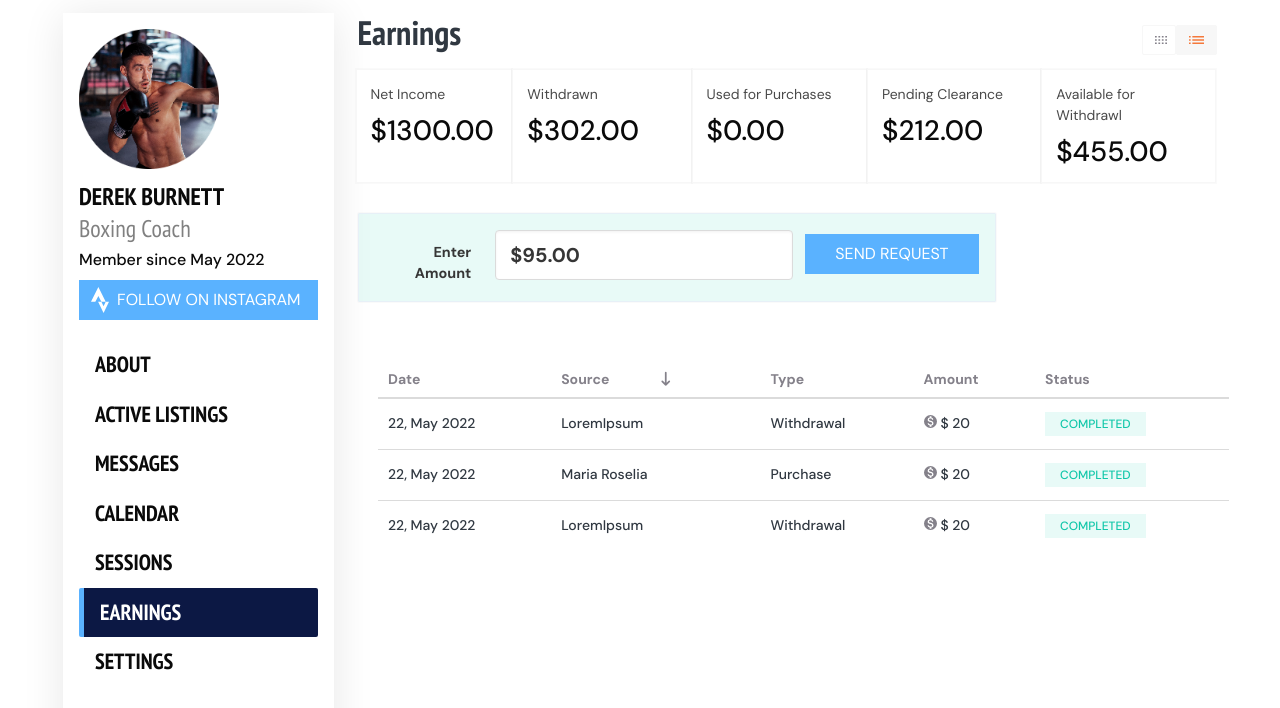
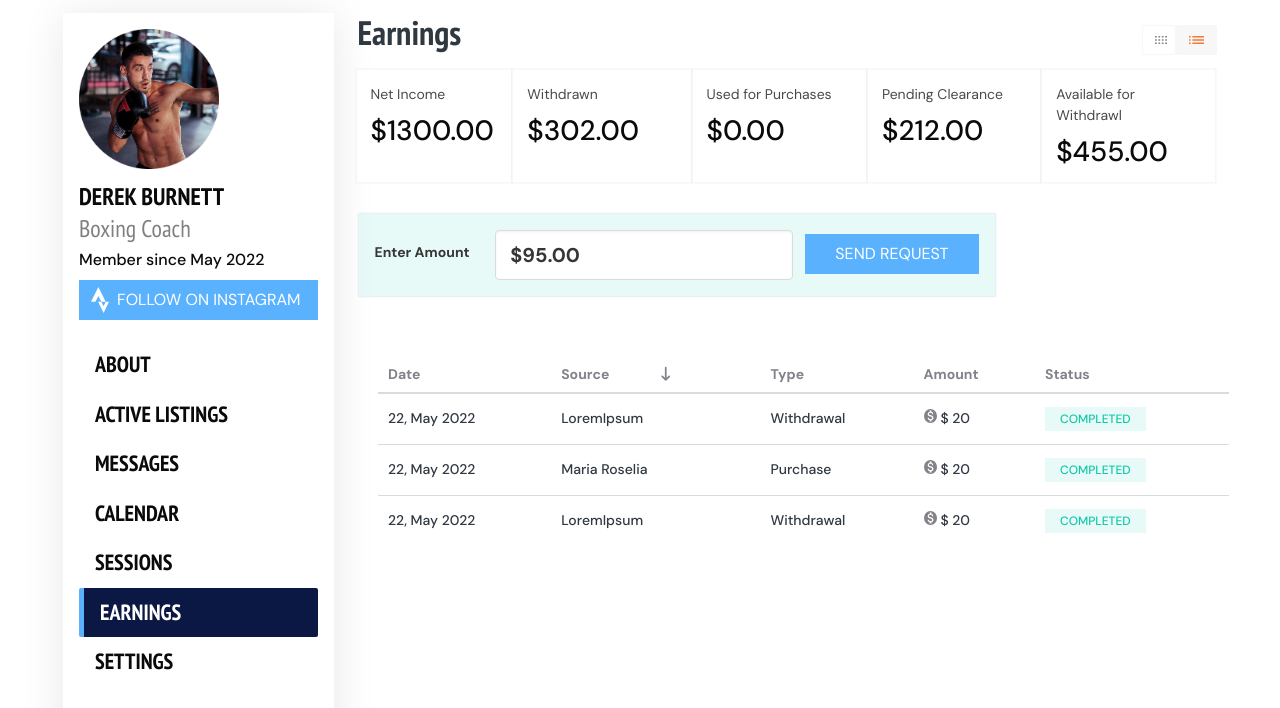
Before and after one commit to Kushal-Raj-Bhatt/sporta, a plain HTML site: page earnings.html in a window 1280 px wide. Shown: the part 71-779 px from the top of the page. Drawn offline with nearby package versions, Linux system fonts and the light colour scheme.

```diff
--- a/bulma/css/screen16.css
+++ b/bulma/css/screen16.css
@@ -11,8 +11,9 @@
 .title_label {
     color: #303841;
     display: block;
-    font-size: 0.9rem;
+    font-size: 14px;
     font-weight: 500;
+    text-align: left;
 }
 .box_color{
     color: #E7F0F7 !important;
```
